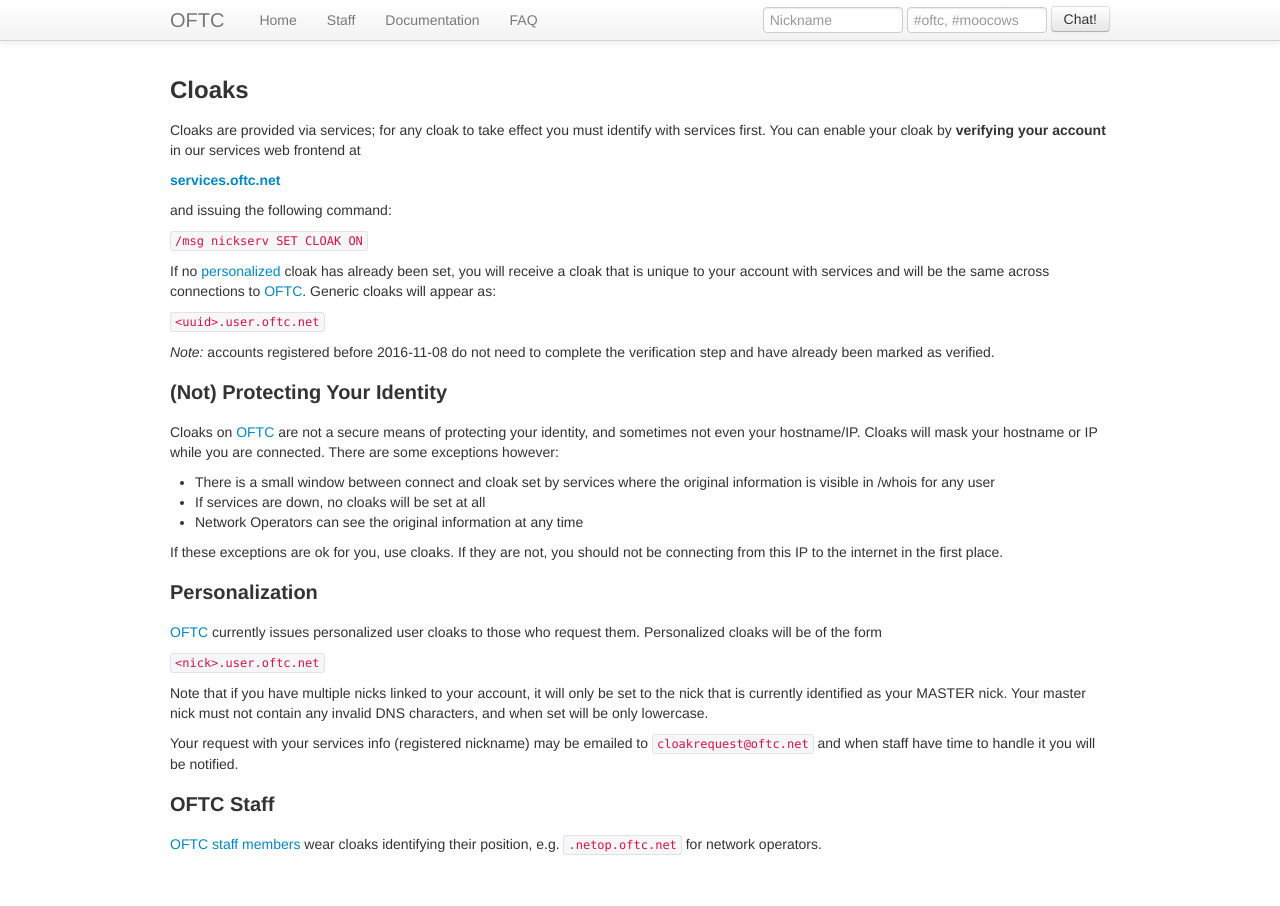
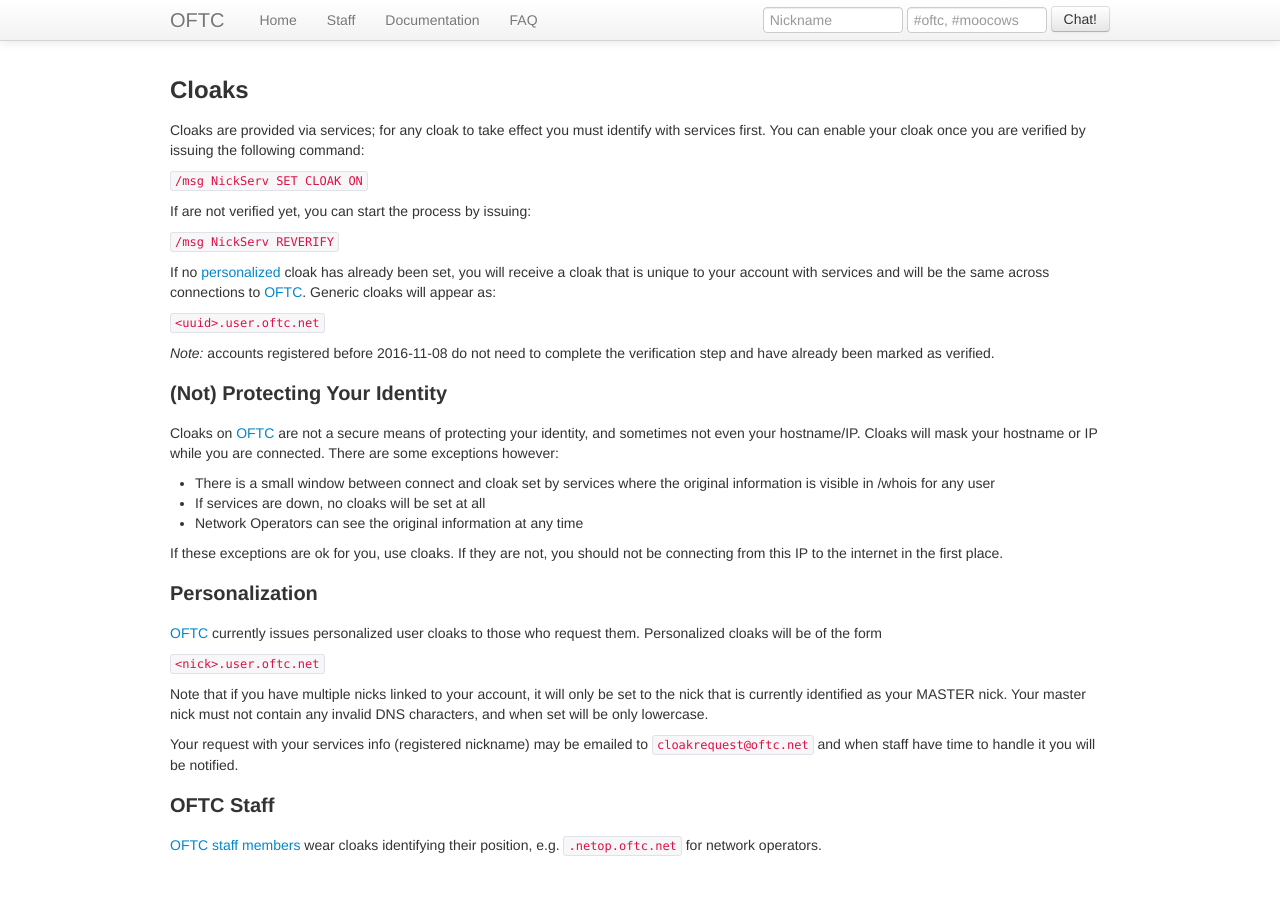
Before and after one commit to oftc/oftc-web, a Jekyll site: the page built from UserCloaks.md, in a window 1280 px wide. Built offline with Jekyll 4.4.1, drawn with Linux system fonts in a browser that asks for light colours.

Commit message:
Update more instances of old verification info

```diff
--- a/UserCloaks.md
+++ b/UserCloaks.md
@@ -6,14 +6,14 @@
 ## Cloaks
 
 Cloaks are provided via services; for any cloak to take effect you must identify
-with services first.  You can enable your cloak by **verifying your account** in our
-services web frontend at
+with services first.  You can enable your cloak once you are verified by issuing
+the following command:
 
-[**services.oftc.net**](https://services.oftc.net/)
+`/msg NickServ SET CLOAK ON`
 
-and issuing the following command:
+If are not verified yet, you can start the process by issuing:
 
-`/msg nickserv SET CLOAK ON`
+`/msg NickServ REVERIFY`
 
 If no [personalized](#Personalized) cloak has already been set, you will receive
 a cloak that is unique to your account with services and will be the same across
```
Also changed, not shown: index.md (+1 -2 lines).
